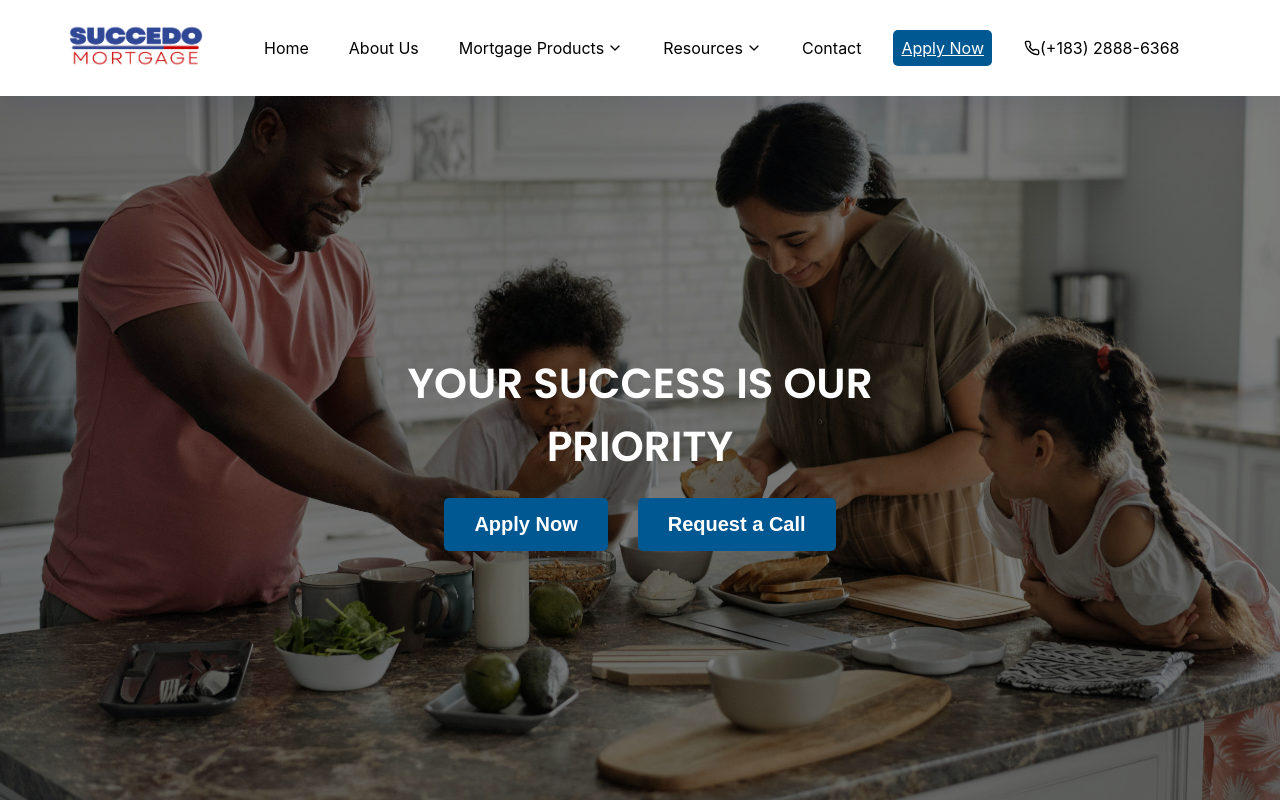
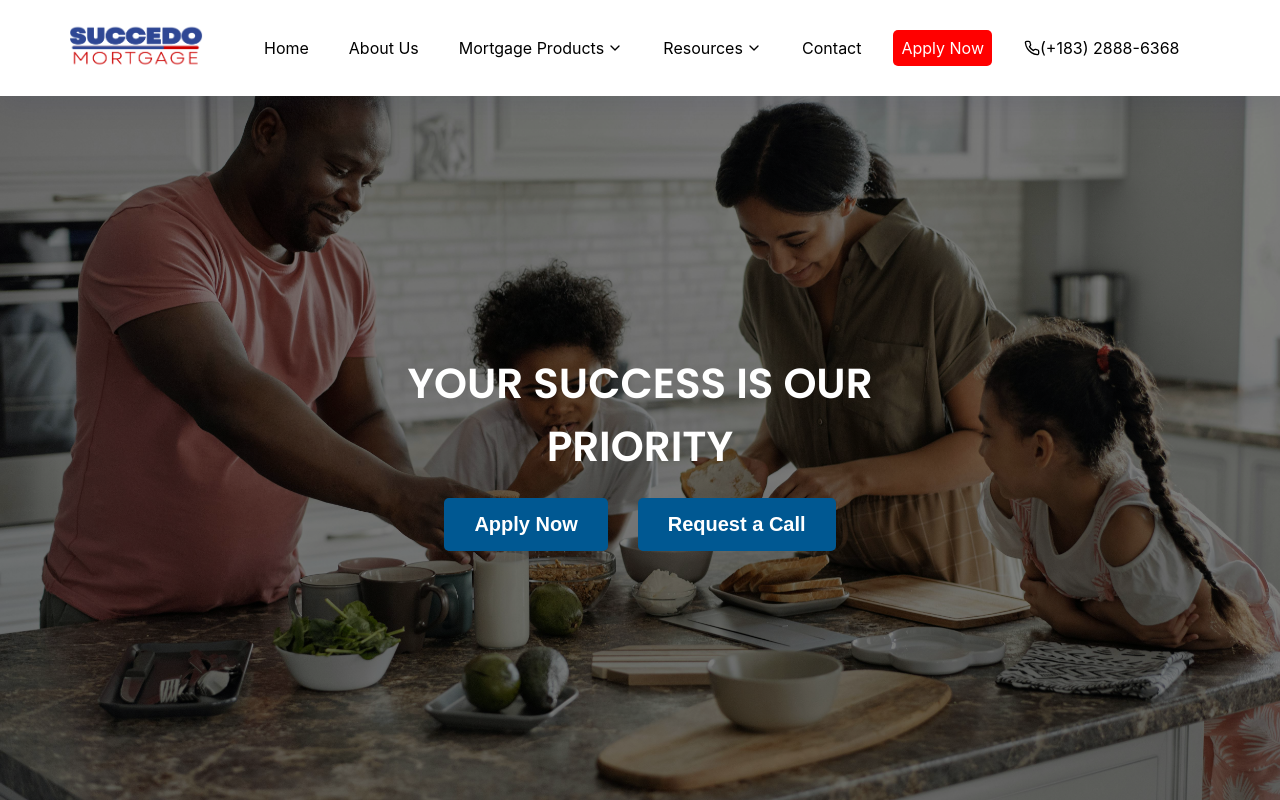
Before and after one commit to SamAtStrideRE/Succedo-mortgage, a React (Create React App) app: page / in a window 1280 px wide. In both pictures the pointer is over the link 942 px from the left and 48 px from the top of the page. Shown: the top 800 px of the page. Built offline with nearby package versions, Linux system fonts and the light colour scheme.

Commit message:
apply now button fixed

```diff
--- a/src/components/common/header/header.css
+++ b/src/components/common/header/header.css
@@ -91,7 +91,7 @@ nav .menu span {
 }
 .main-menu a:hover {
 
- text-decoration-line:underline ;
+ /* text-decoration-line:underline ; */
 }
 
 .sub__menus__arrows {
@@ -158,11 +158,10 @@ nav .menu span {
 .main-menu .apply-btn {
   color: #fff;
 }
-.header-scroll .main-menu .apply-btn {
-  color: #fff;
-}
+
 
 .main-menu .apply-btn:hover {
+  background-color: #ff0000;
   color: #fff;
 }
 
```
